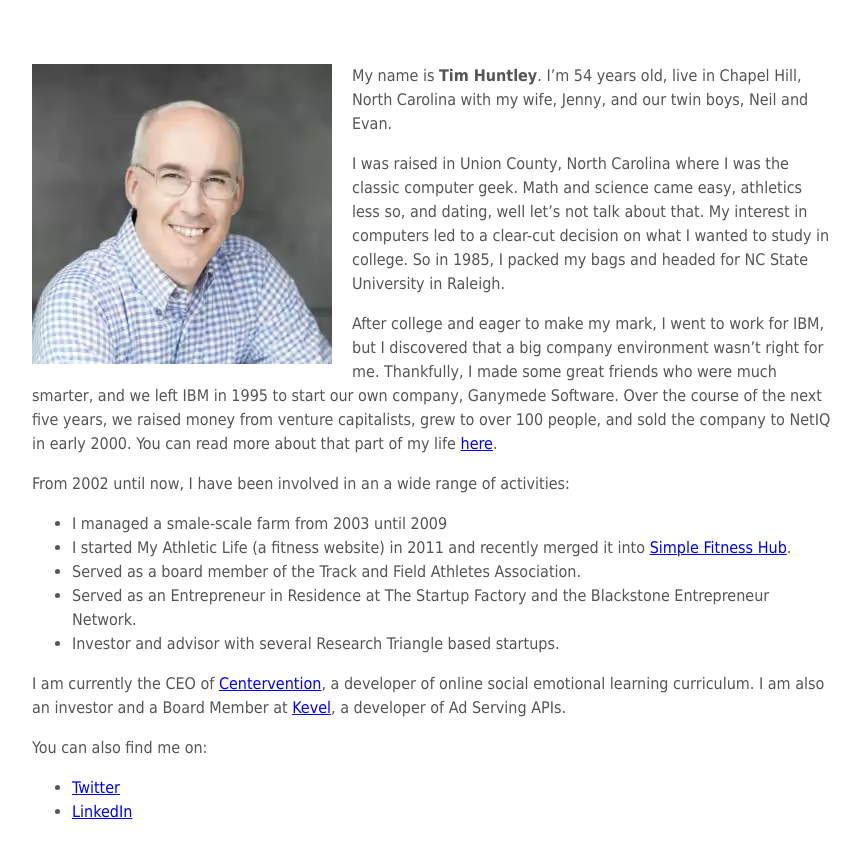
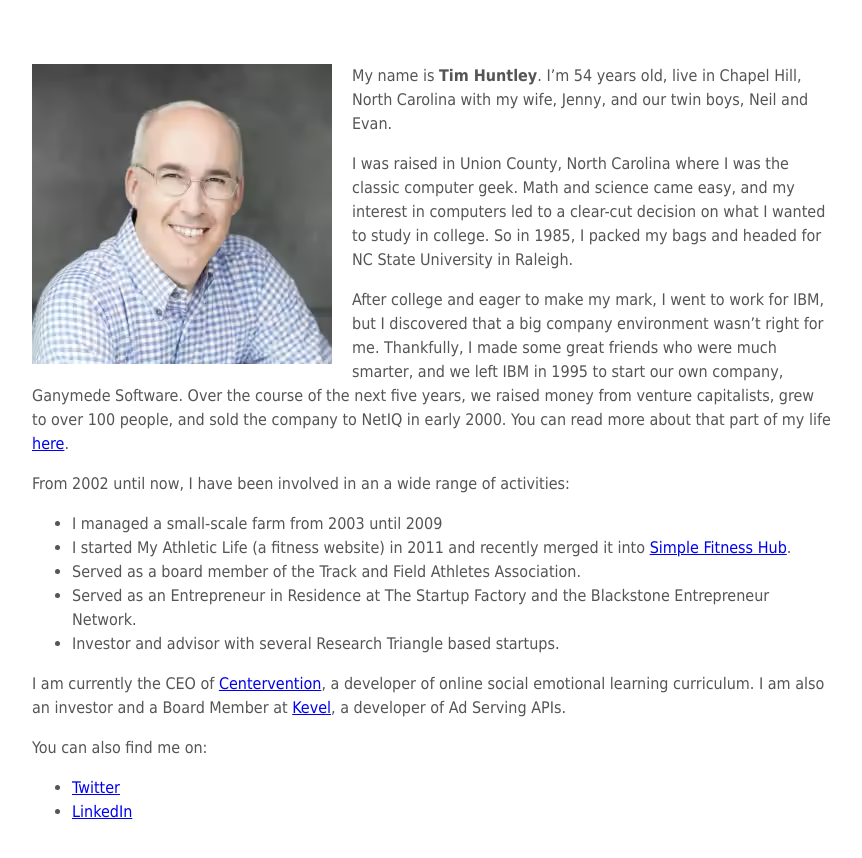
Before and after one commit to timshuntley/timshuntley, a plain HTML site: page index.html in a window 1280 px wide. Shown: the whole page, without its empty margins (208-1070 px from the left). Drawn offline with Linux system fonts and the light colour scheme.

Commit message:
Update index.html

```diff
--- a/index.html
+++ b/index.html
@@ -18,11 +18,11 @@
         <img src="Tim-Head-Shot.jpg" alt="Tim Huntley" style="float:left;width:300px;height:300px;padding-right: 20px;">
       </picture>
       My name is <span itemprop="name"><b>Tim Huntley</b></span>. I’m 54 years old, live in Chapel Hill, North Carolina with my wife, Jenny, and our twin boys, Neil and Evan.
-      <p>I was raised in Union County, North Carolina where I was the classic computer geek.  Math and science came easy, athletics less so, and dating, well let’s not talk about that.  My interest in computers led to a clear-cut decision on what I wanted to study in college.  So in 1985, I packed my bags and headed for <span itemprop="alumniOf">NC State University in Raleigh</span>.</p>
+      <p>I was raised in Union County, North Carolina where I was the classic computer geek.  Math and science came easy, and my interest in computers led to a clear-cut decision on what I wanted to study in college.  So in 1985, I packed my bags and headed for <span itemprop="alumniOf">NC State University in Raleigh</span>.</p>
       <p>After college and eager to make my mark, I went to work for IBM, but I discovered that a big company environment wasn’t right for me.  Thankfully, I made some great friends who were much smarter, and we left IBM in 1995 to start our own company, Ganymede Software.  Over the course of the next five years, we raised money from venture capitalists, grew to over 100 people, and sold the company to NetIQ in early 2000.  You can read more about that part of my life
         <a href="http://www.bizjournals.com/triangle/stories/2000/03/13/editorial1.html?page=all">here</a>.</p>
       <p>From 2002 until now, I have been involved in an a wide range of activities:</p>
-      <p><ul><li>I managed a smale-scale farm from 2003 until 2009</li>
+      <p><ul><li>I managed a small-scale farm from 2003 until 2009</li>
         <li>I started My Athletic Life (a fitness website) in 2011 and recently merged it into <a href="https://www.simplefitnesshub.com/"><span itemprop="affiliation">Simple Fitness Hub</span></a>.</li>
         <li>Served as a board member of the Track and Field Athletes Association.</li>
         <li>Served as an Entrepreneur in Residence at The Startup Factory and the Blackstone Entrepreneur Network.</li>
```
